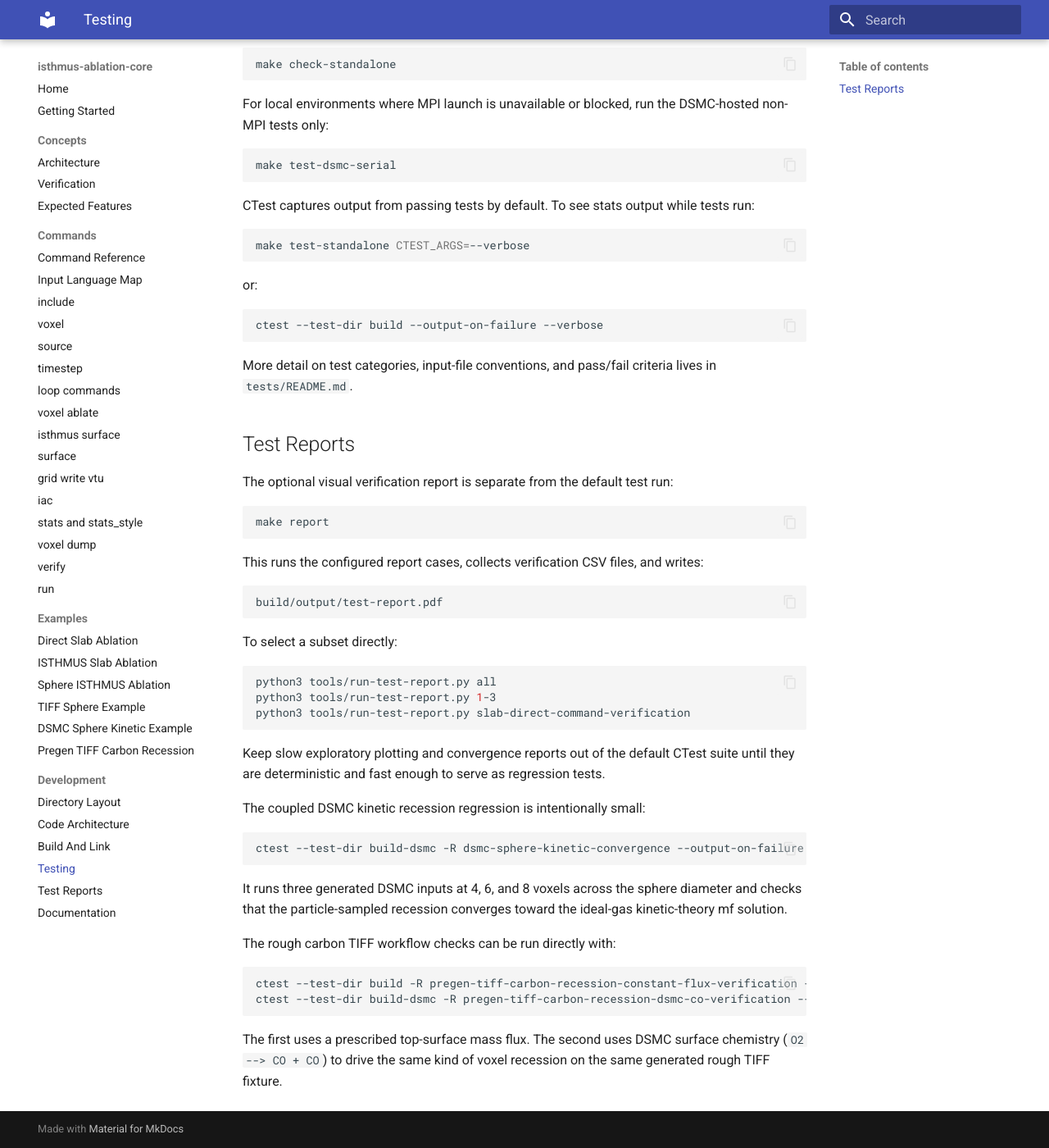
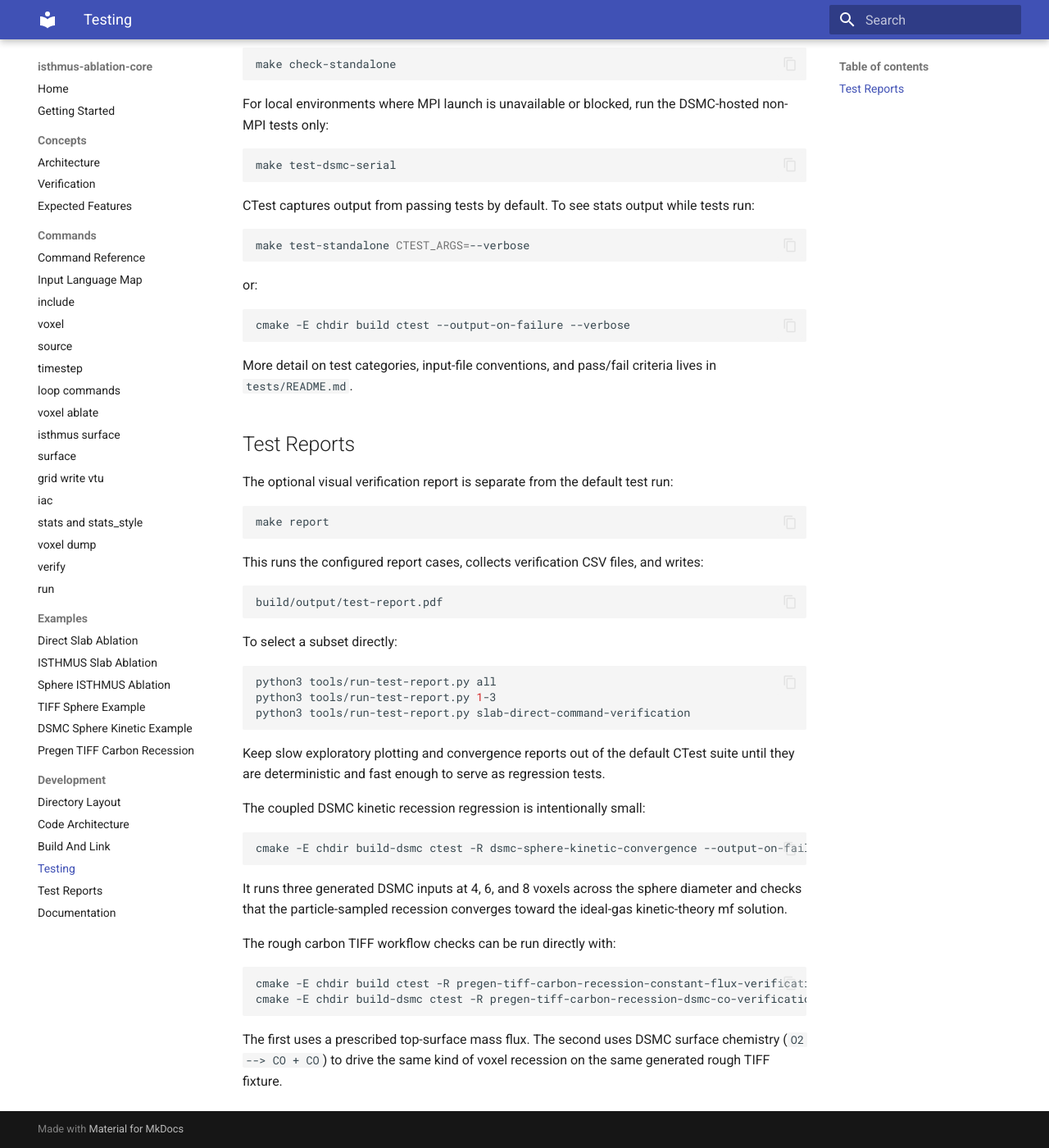
Before and after one commit to ctfl-public/isthmus-ablation-core, an MkDocs documentation site: the page built from docs/development/testing.md, in a window 1280 px wide and 1400 px high, scrolled down 710 px. Shown: the whole window at 82% size. Built offline with MkDocs 1.6.1 and Material for MkDocs 9.7.7, drawn with Linux system fonts in a browser that asks for light colours; some of the changed text lies outside the part shown.

Commit message:
Support older CTest in make targets

````diff
--- a/docs/development/testing.md
+++ b/docs/development/testing.md
@@ -18,7 +18,7 @@ make check-mpi
 Inspect the registered tests without running them:
 
 ```bash
-ctest --test-dir build-dsmc -N
+cmake -E chdir build-dsmc ctest -N
 ```
 
 The DSMC/IAC test suite includes:
@@ -52,7 +52,7 @@ make test-standalone CTEST_ARGS=--verbose
 or:
 
 ```bash
-ctest --test-dir build --output-on-failure --verbose
+cmake -E chdir build ctest --output-on-failure --verbose
 ```
 
 More detail on test categories, input-file conventions, and pass/fail criteria
@@ -88,7 +88,7 @@ tests.
 The coupled DSMC kinetic recession regression is intentionally small:
 
 ```bash
-ctest --test-dir build-dsmc -R dsmc-sphere-kinetic-convergence --output-on-failure
+cmake -E chdir build-dsmc ctest -R dsmc-sphere-kinetic-convergence --output-on-failure
 ```
 
 It runs three generated DSMC inputs at 4, 6, and 8 voxels across the sphere
@@ -98,8 +98,8 @@ ideal-gas kinetic-theory mf solution.
 The rough carbon TIFF workflow checks can be run directly with:
 
 ```bash
-ctest --test-dir build -R pregen-tiff-carbon-recession-constant-flux-verification --output-on-failure
-ctest --test-dir build-dsmc -R pregen-tiff-carbon-recession-dsmc-co-verification --output-on-failure
+cmake -E chdir build ctest -R pregen-tiff-carbon-recession-constant-flux-verification --output-on-failure
+cmake -E chdir build-dsmc ctest -R pregen-tiff-carbon-recession-dsmc-co-verification --output-on-failure
 ```
 
 The first uses a prescribed top-surface mass flux. The second uses DSMC surface
--- a/docs/examples/slab-direct.md
+++ b/docs/examples/slab-direct.md
@@ -63,7 +63,7 @@ iac_verify front exact "q1*time/rho" tolerance 0.01 percent norm final
 Run the test:
 
 ```bash
-ctest --test-dir build --output-on-failure
+make test-standalone
 ```
 
 Print the stats table during the test:
````
Also changed, not shown: docs/development/build-and-link.md (+1 -1 lines), docs/examples/pregen-tiff-carbon-recession.md (+2 -2 lines), 3 other files.
